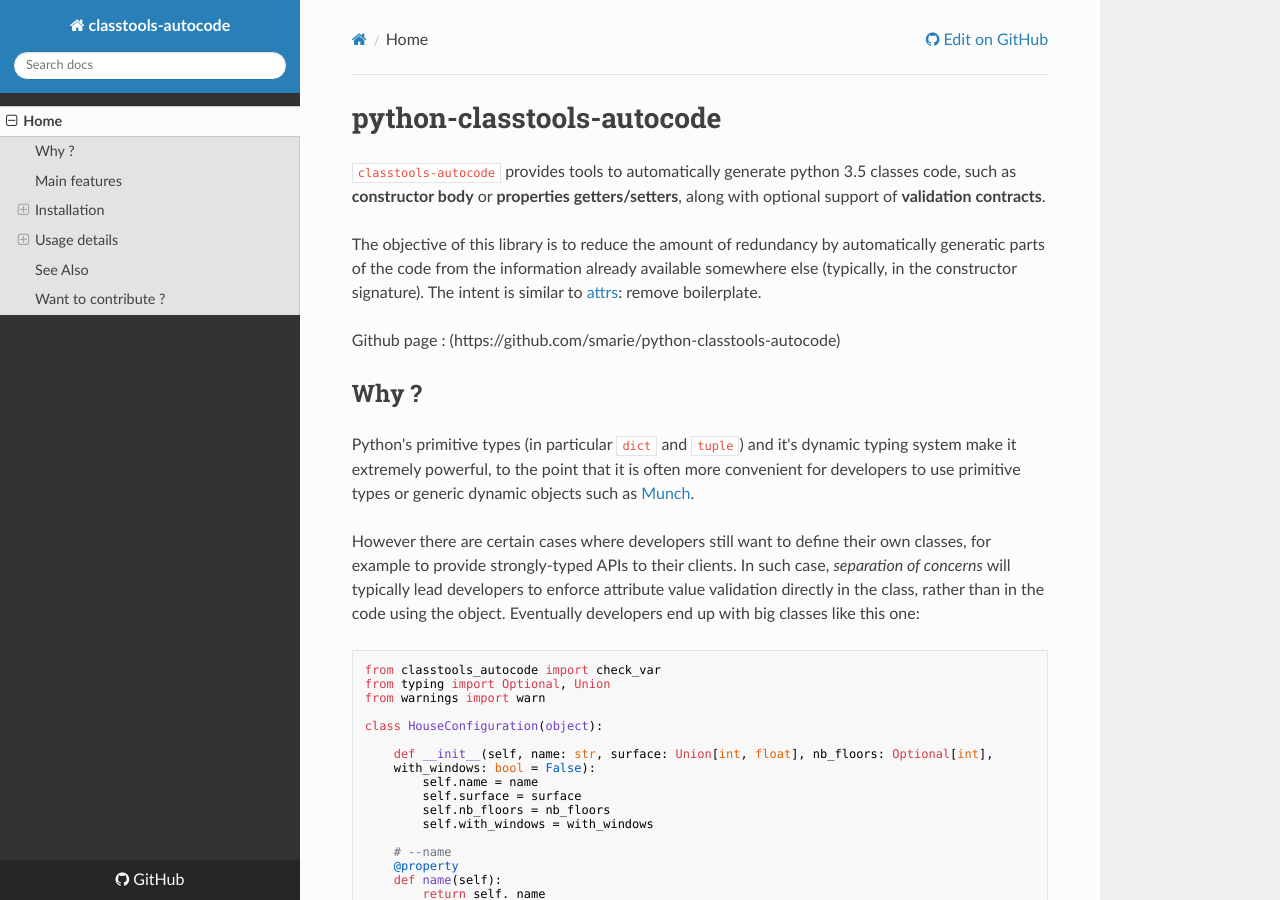
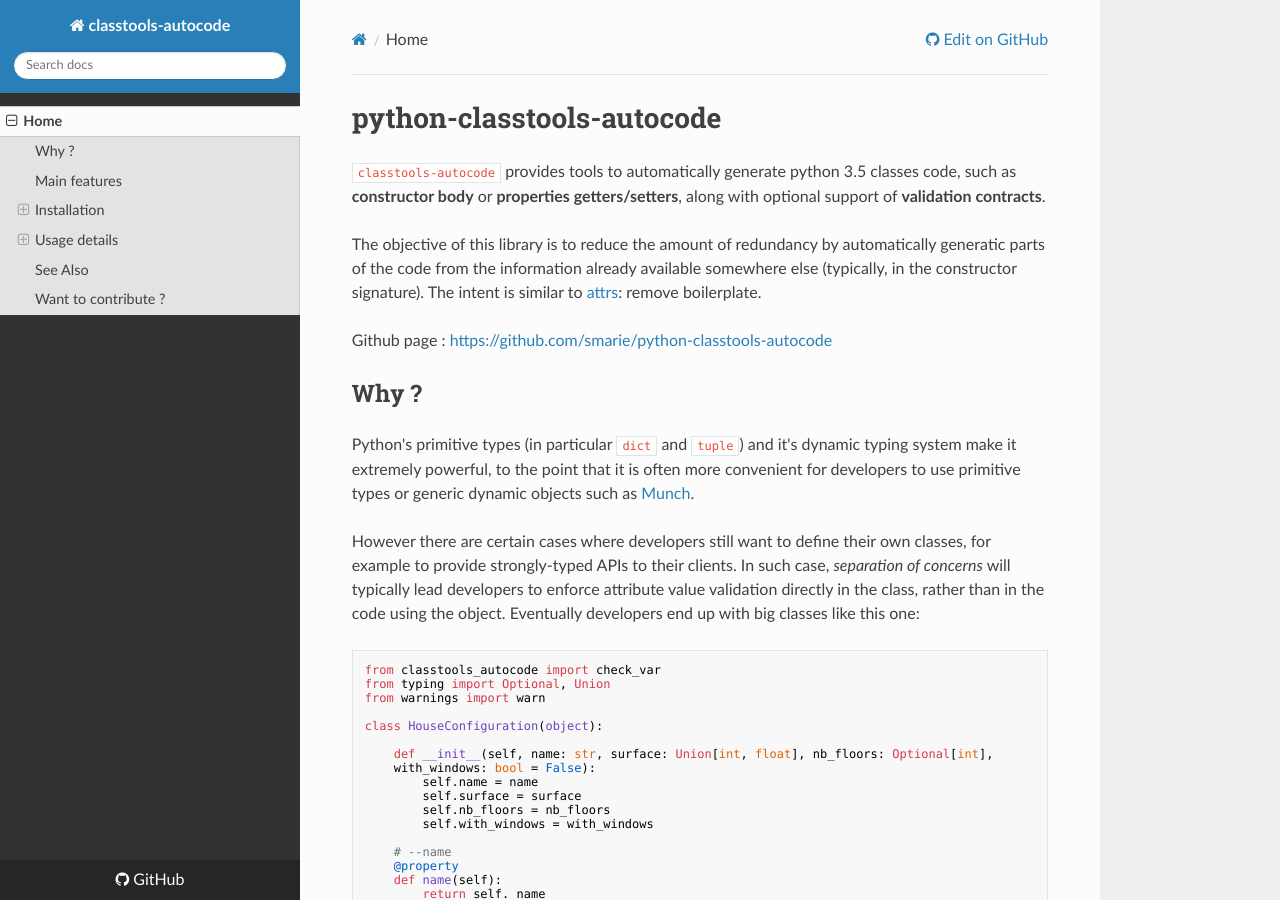
Before and after one commit to smarie/python-autoclass, an MkDocs documentation site: the page built from docs/index.md, in a window 1280 px wide and 900 px high. Built offline with MkDocs 1.6.1, drawn with Linux system fonts in a browser that asks for light colours; nearby versions of some CDN libraries; old or Windows-style settings are respelled for this version of MkDocs; some of the changed lines change nothing that is shown.

Commit message:
* fixed url again

```diff
--- a/docs/index.md
+++ b/docs/index.md
@@ -4,7 +4,7 @@
 
 The objective of this library is to reduce the amount of redundancy by automatically generatic parts of the code from the information already available somewhere else (typically, in the constructor signature). The intent is similar to [attrs](https://github.com/python-attrs/attrs): remove boilerplate.
 
-Github page : (https://github.com/smarie/python-classtools-autocode)
+Github page : [https://github.com/smarie/python-classtools-autocode](https://github.com/smarie/python-classtools-autocode)
 
 ## Why ?
 
```
